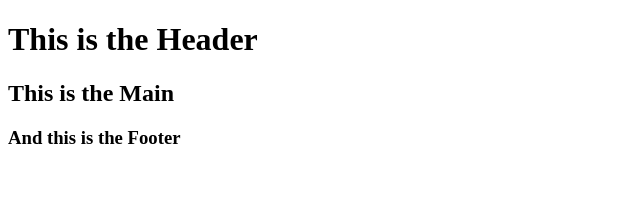
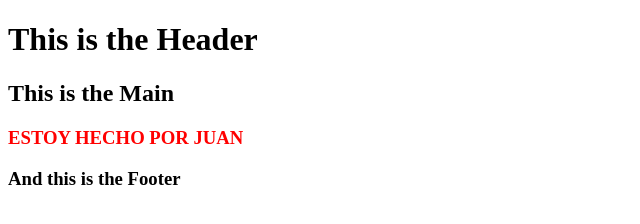
Before and after one commit to JuanCVazquez600/tarea_4, a plain HTML site: page index.html in a window 1280 px wide. Shown: the whole page, without its empty margins (0-640 px from the left). Drawn offline with Linux system fonts and the light colour scheme.

Commit message:
Juan: Se agrego un h3 de color rojo

```diff
--- a/index.html
+++ b/index.html
@@ -13,6 +13,8 @@
 
     <main>
       <h2>This is the Main</h2>
+      <!-- CAMBIOS EN JUAN -->
+      <h3 style="color: red">ESTOY HECHO POR JUAN</h3>
     </main>
 
     <footer>
```
